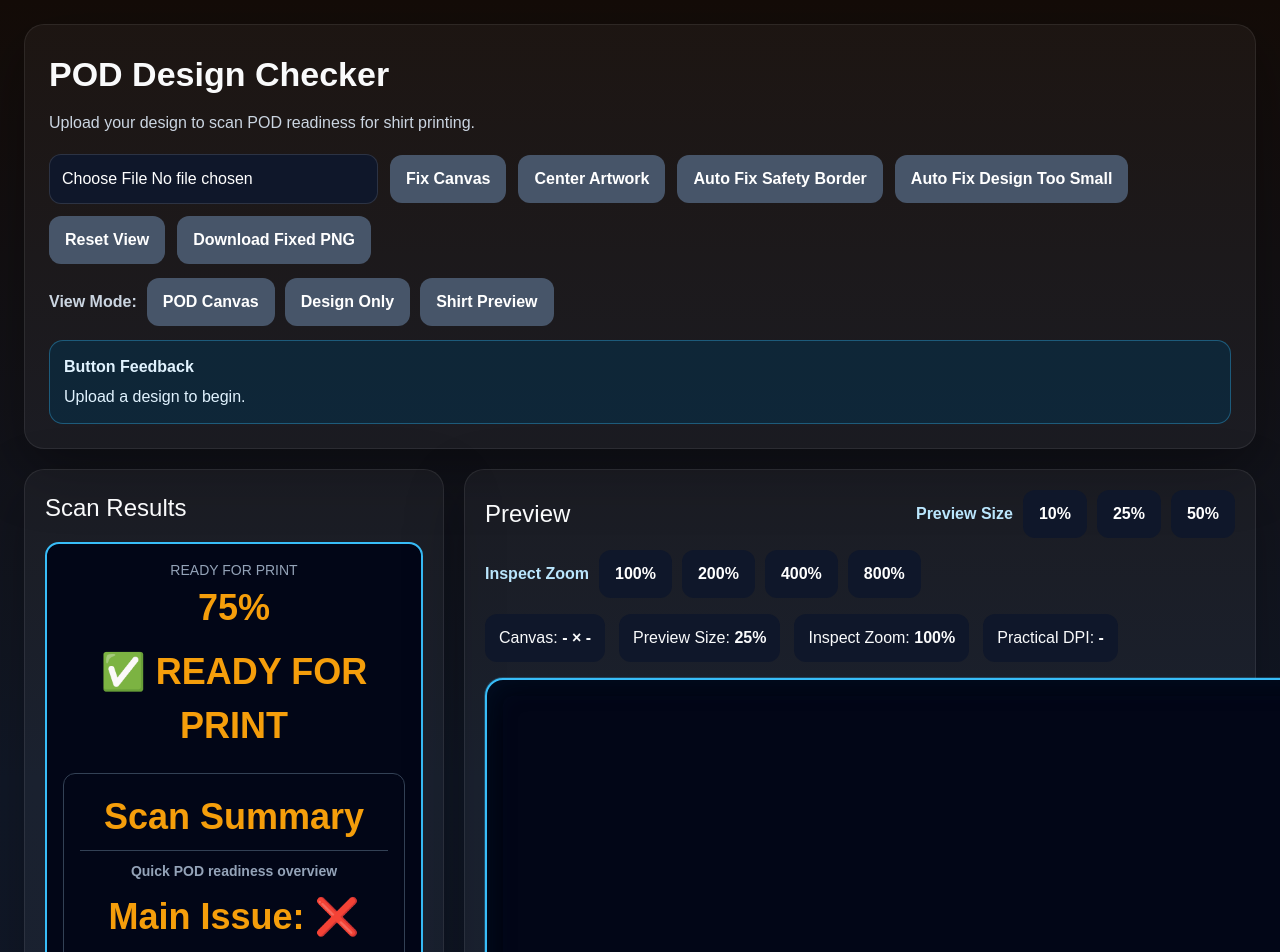
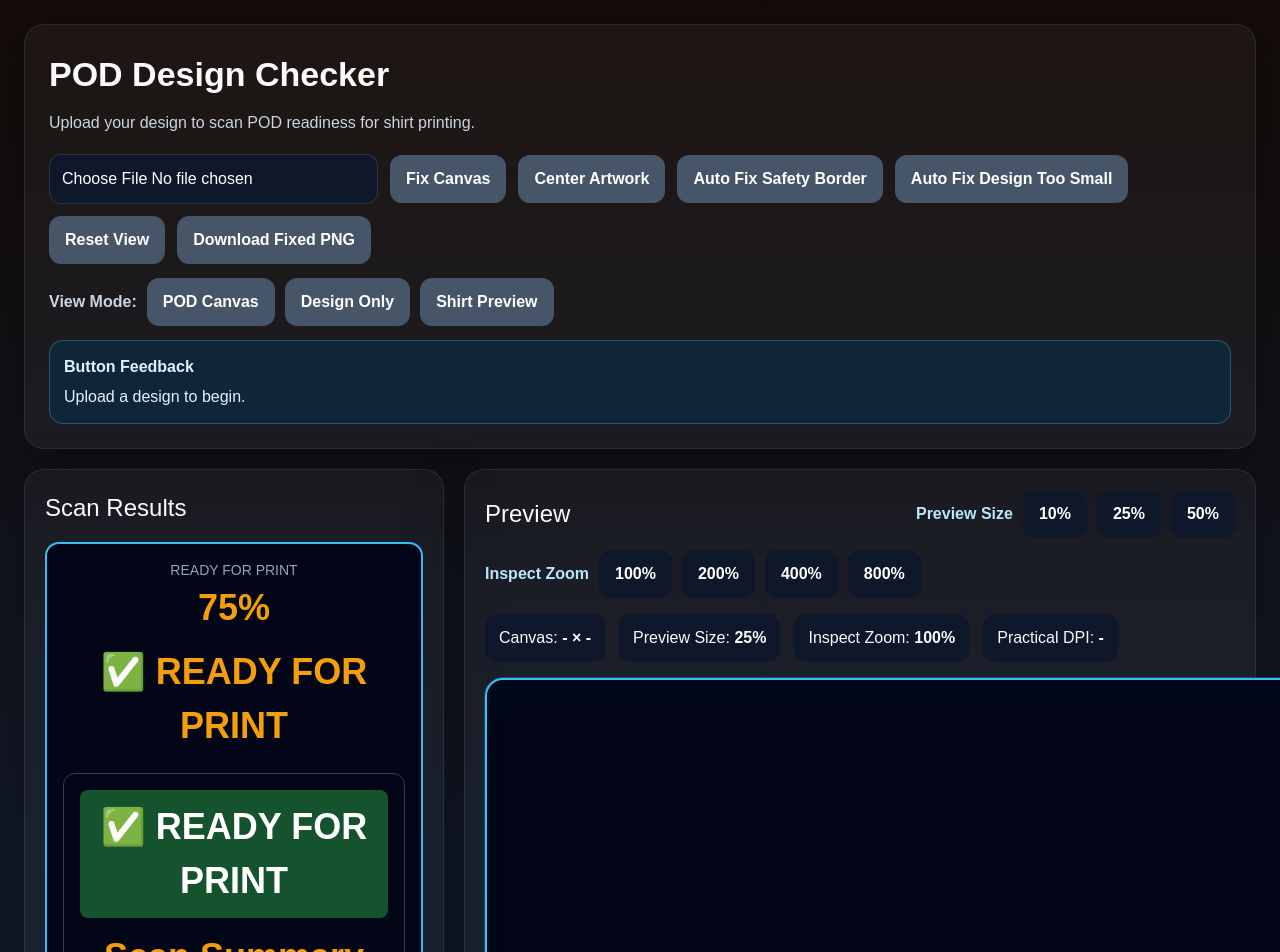
Before and after one commit to noobmacker-creator/pod-design-checker, a Next.js app: page / in a window 1280 px wide. Shown: the top 952 px of the page. Built offline with nearby package versions, Linux system fonts and the light colour scheme.

Commit message:
add top result badge

```diff
--- a/app/page.tsx
+++ b/app/page.tsx
@@ -1254,7 +1254,28 @@ setFakeTransparencyDetected(fakeTransparency.detected);
     background: '#020617',
     border: '1px solid #334155',
   }}
+><div
+  style={{
+    marginBottom: 12,
+    padding: '10px 14px',
+    borderRadius: 8,
+    fontWeight: 700,
+    textAlign: 'center',
+    background:
+      hasTransparency === false
+        ? '#7f1d1d'
+        : printScore < 60
+        ? '#78350f'
+        : '#14532d',
+    color: '#fff',
+  }}
 >
+  {hasTransparency === false
+    ? '❌ NOT READY FOR PRINT'
+    : printScore < 60
+    ? '⚠ NEEDS FIXES'
+    : '✅ READY FOR PRINT'}
+</div>
   <div style={{ fontWeight: 700, marginBottom: 6 }}>Scan Summary</div>
   <div
   style={{
```
